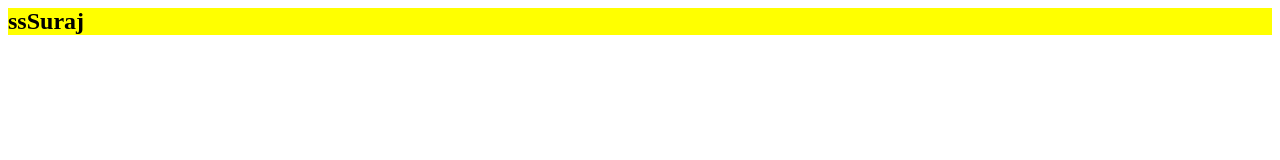
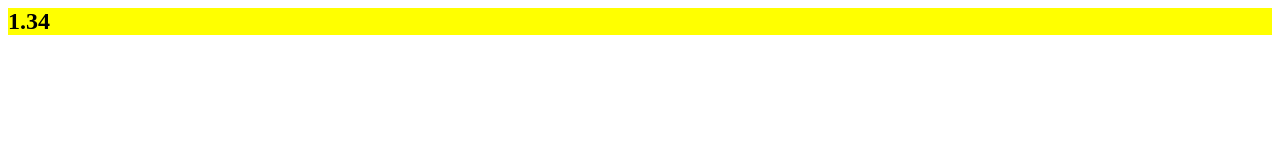
Before and after one commit to IlIIIlIIIlIlIlI/Bill-spliting-among-friends, a React (Create React App) app: page / in a window 1280 px wide. Shown: the top 160 px of the page. Built offline with nearby package versions, Linux system fonts and the light colour scheme.

Commit message:
start of big application splitwise

```diff
--- a/src/App.tsx
+++ b/src/App.tsx
@@ -1,11 +1,12 @@
 import './App.scss';
+import { getDividedValueUpto2ndDecimal } from './Utility/NumberUtil';
 
 const baseClass = 'main-app';
 
 function App() {
   return (
     <div className={`${baseClass}__header`}>
-      <>ss</>Suraj
+      <div>{getDividedValueUpto2ndDecimal(12.34842222323)}</div>
     </div>
   );
 }
--- /dev/null
+++ b/src/Utility/NumberUtil.ts
@@ -0,0 +1,9 @@
+export const getDividedValueUpto2ndDecimal = (value: number) => {
+  const quotient = String(Math.trunc(value * 100));
+  return Number(
+    `${quotient.substring(0, quotient.length - 3)}.${quotient.substring(
+      quotient.length - 2,
+      quotient.length
+    )}`
+  );
+};
```
